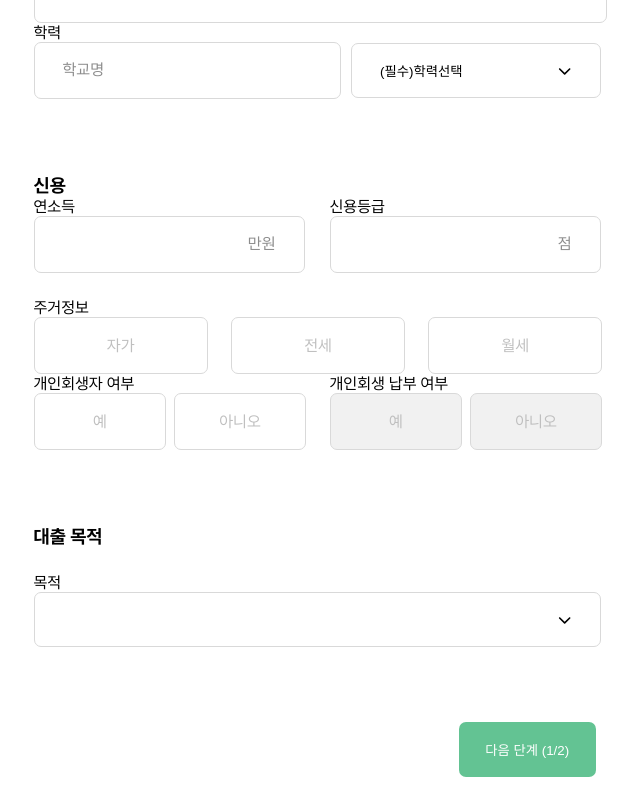
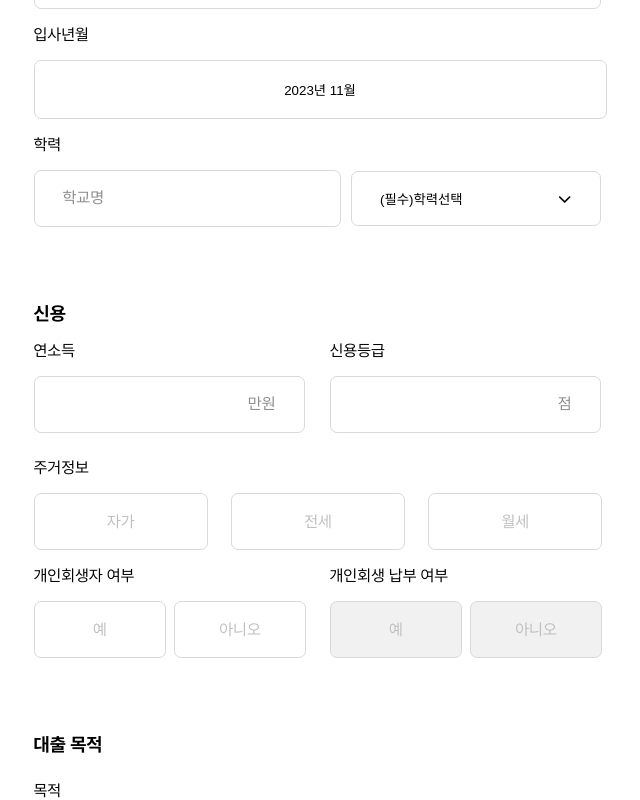
Before and after one commit to likelion-ssu/FlexRate---FE, a React (Vite) app: page /LoanApplication in a window 1280 px wide. Shown: the part 540-1340 px from the top of the page, without its empty margins (323-963 px from the left). Built offline with nearby package versions, Linux system fonts and the light colour scheme.

Commit message:
feat:loanapp and edit

```diff
--- a/src/pages/EditingInfo.tsx
+++ b/src/pages/EditingInfo.tsx
@@ -2,6 +2,7 @@ import RadioThree from '@/components/RadioThree';
 import RadioTwo from '@/components/RadioTwo';
 import { BasicInput, Button } from '@/styles/BasicStyles';
 import { useEffect, useState } from 'react';
+import { useNavigate } from 'react-router-dom';
 import styled from 'styled-components';
 import Dropdown from '@/components/Dropdown';
 import DatePicker from 'react-datepicker';
@@ -14,6 +15,10 @@ const Container = styled.div`
   flex-direction: column;
   min-width: 567px;
   margin-top: 116px;
+
+  & > p {
+    margin: 1em 0;
+  }
 
   & > h2 {
     font-family: Pretendard;
@@ -63,6 +68,7 @@ const Wrapper = styled.div`
   margin-top: 75px;
   & > p {
     margin-top: 25px;
+    margin-bottom: 1em;
   }
 `;
 const Credit = styled(Wrapper)`
@@ -75,6 +81,7 @@ const Credit = styled(Wrapper)`
     & > p {
       text-align: left;
       width: 50%;
+      margin: 1em 0;
     }
   }
 `;
@@ -102,19 +109,8 @@ const CancelButton = styled(CompleteButton)`
 `;
 
 const EditingInfo = () => {
+  const navigate = useNavigate();
   const [myLoanApplyInfo, setMyLoanApplyInfo] = useRecoilState(loanApplyInfo);
-
-  // const [academicName, setAcademicName] = useState('');
-  // const [selectedDate, setSelectedDate] = useState<Date>(new Date());
-  // const [income, setIncome] = useState('');
-  // const [creditScore, setCreditScore] = useState('');
-  // const [homeType, setHomeType] = useState('');
-  // const [personalRecovery, setPersonalRecovery] = useState(
-  //   myLoanApplyInfo.myPersonalRecovery,
-  // );
-  // const [recoveryPayment, setRecoveryPayment] = useState(
-  //   myLoanApplyInfo.myRecoveryPayment,
-  // );
 
   const [loanValue, setLoanValue] = useState({
     academicName: '',
@@ -130,43 +126,16 @@ const EditingInfo = () => {
     selectedPurpose: '',
   });
 
-  // //dropdown
-  // const [selectedJob, setSelectedJob] = useState('');
-  // const [selectedEmployment, setSelectedEmployment] = useState('');
-  // const [selectedAcademicType, setSelectedAcademic] = useState('');
-  // const [selectedPurpose, setSelectedPurpose] = useState('');
   const jobOptions = ['직장인', '사업자', '프리랜서', '기타'];
   const employmentOptions = ['정규직', '계약직', '기타'];
   const academicTypeOptions = ['고졸', '전문대졸', '대졸', '석사', '박사'];
   const purposeOptions = ['목적1', '목적2', '목적3', '목적4', '목적5'];
 
-  // const handleJobChange = (value: string) => {
-  //   setSelectedJob(value);
-  // };
-  // const handleEmploymentChange = (value: string) => {
-  //   setSelectedEmployment(value);
-  // };
-  // const handleAcademicChange = (value: string) => {
-  //   setSelectedAcademic(value);
-  // };
-  // const handlePurposeChange = (value: string) => {
-  //   setSelectedPurpose(value);
-  // };
-  // const handleAcademicNameChange = (e: React.ChangeEvent<HTMLInputElement>) => {
-  //   setAcademicName(e.target.value);
-  // };
-  // const handleIncomeChange = (e: React.ChangeEvent<HTMLInputElement>) => {
-  //   setIncome(e.target.value);
-  // };
-  // const handleCreditScoreChange = (e: React.ChangeEvent<HTMLInputElement>) => {
-  //   setCreditScore(e.target.value);
-  // };
-  // const personalRecoveryChange = (e: React.ChangeEvent<HTMLInputElement>) => {
-  //   setPersonalRecovery(e.target.value);
-  // };
-  // const recoveryPaymentChange = (e: React.ChangeEvent<HTMLInputElement>) => {
-  //   setRecoveryPayment(e.target.value);
-  // };
+  const apply = () => {
+    //userFeatures에 정보 저장
+    //goto qulification
+    navigate('/qualification');
+  };
 
   const handleinput = (e: React.ChangeEvent<HTMLInputElement>) => {
     setLoanValue({
@@ -311,8 +280,12 @@ const EditingInfo = () => {
         />
       </Wrapper>
 
-      <CompleteButton>수정 완료 및 다시 심사 받기</CompleteButton>
-      <CancelButton>그만두기</CancelButton>
+      <CompleteButton onClick={apply}>
+        수정 완료 및 다시 심사 받기
+      </CompleteButton>
+      <CancelButton onClick={() => navigate('/dashboard')}>
+        그만두기
+      </CancelButton>
     </Container>
   );
 };
--- a/src/pages/LoanApplication.tsx
+++ b/src/pages/LoanApplication.tsx
@@ -2,6 +2,7 @@ import RadioThree from '@/components/RadioThree';
 import RadioTwo from '@/components/RadioTwo';
 import { BasicInput, Button } from '@/styles/BasicStyles';
 import { useEffect, useState } from 'react';
+import { useNavigate } from 'react-router-dom';
 import styled from 'styled-components';
 import Dropdown from '@/components/Dropdown';
 import DatePicker from 'react-datepicker';
@@ -13,6 +14,10 @@ const Container = styled.div`
   flex-direction: column;
   min-width: 567px;
   margin-top: 116px;
+
+  & > p {
+    margin: 1em 0;
+  }
 
   & > h2 {
     font-family: Pretendard;
@@ -72,6 +77,7 @@ const Wrapper = styled.div`
   margin-top: 75px;
   & > p {
     margin-top: 25px;
+    margin-bottom: 1em;
   }
 `;
 const Credit = styled(Wrapper)`
@@ -84,6 +90,7 @@ const Credit = styled(Wrapper)`
     & > p {
       text-align: left;
       width: 50%;
+      margin: 1em 0;
     }
   }
 `;
@@ -92,6 +99,8 @@ const CreditInput = styled(HalfInput)`
 `;
 
 const LoanApplication = () => {
+  const navigate = useNavigate();
+
   const [loanValue, setLoanValue] = useState({
     academicName: '',
     selectedDate: new Date(),
@@ -109,7 +118,19 @@ const LoanApplication = () => {
   const jobOptions = ['직장인', '사업자', '프리랜서', '기타'];
   const employmentOptions = ['정규직', '계약직', '기타'];
   const academicTypeOptions = ['고졸', '전문대졸', '대졸', '석사', '박사'];
-  const purposeOptions = ['목적1', '목적2', '목적3', '목적4', '목적5'];
+  const purposeOptions = [
+    '주택 구매',
+    '교육비',
+    '사업/창업',
+    '부채 통합',
+    '기타',
+  ];
+
+  const apply = () => {
+    //userFeatures에 정보 저장
+    //goto qulification
+    navigate('/qualification');
+  };
 
   const handleinput = (e: React.ChangeEvent<HTMLInputElement>) => {
     setLoanValue({
@@ -248,7 +269,7 @@ const LoanApplication = () => {
         />
       </Wrapper>
 
-      <button>다음 단계 (1/2)</button>
+      <button onClick={apply}>신청하기</button>
     </Container>
   );
 };
```
